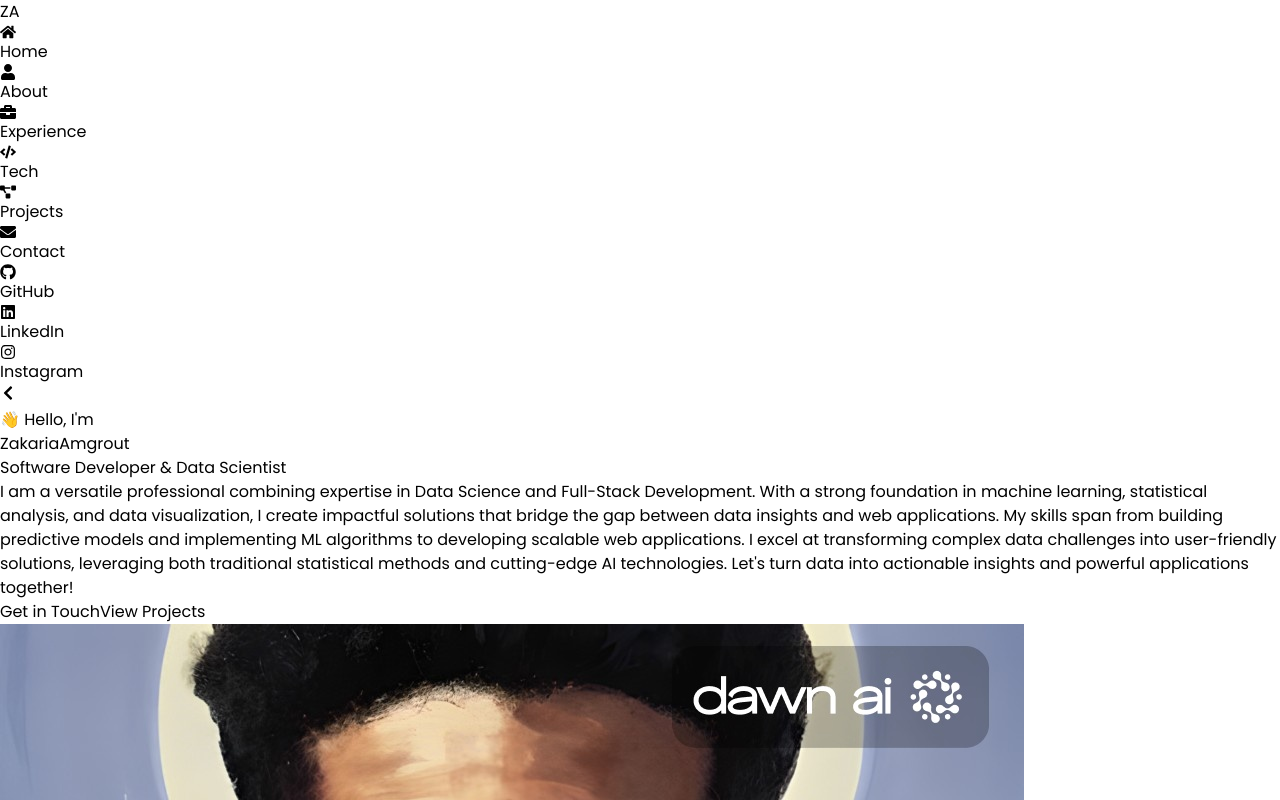
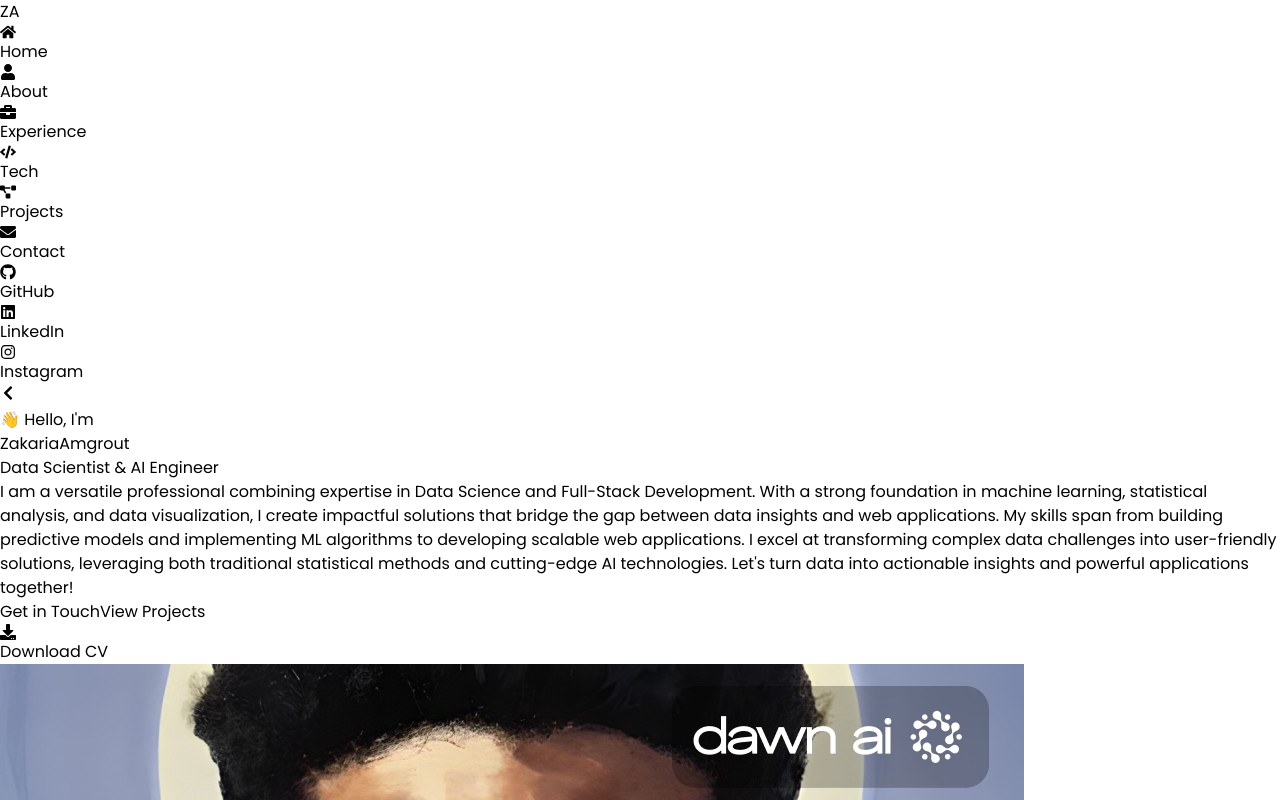
Before and after one commit to blueskullMRX/portfolio, a React (Vite) app: page / in a window 1280 px wide. Shown: the top 800 px of the page. Built offline with nearby package versions, Linux system fonts and the light colour scheme.

Commit message:
Add CV download buttons and update title to Data Scientist & AI Engineer

```diff
--- a/src/components/Contact.jsx
+++ b/src/components/Contact.jsx
@@ -1,6 +1,6 @@
 import { CONTACT } from "../constants"
 import { motion } from "framer-motion"
-import { FaMapMarkerAlt, FaPhone, FaEnvelope, FaPaperPlane } from "react-icons/fa"
+import { FaMapMarkerAlt, FaPhone, FaEnvelope, FaPaperPlane, FaDownload, FaEye } from "react-icons/fa"
 
 const contactInfo = [
   { icon: <FaMapMarkerAlt />, label: "Location", value: CONTACT.address },
@@ -61,7 +61,7 @@ const Contact = () => {
           whileInView={{ opacity: 1, y: 0 }}
           transition={{ duration: 0.6, delay: 0.3 }}
           viewport={{ once: true }}
-          className="mt-12 text-center"
+          className="mt-12 text-center space-y-4"
         >
           <motion.a
             href={`mailto:${CONTACT.email}`}
@@ -72,6 +72,31 @@ const Contact = () => {
             <FaPaperPlane />
             Let's Work Together
           </motion.a>
+
+          {/* CV Buttons */}
+          <div className="flex flex-wrap items-center justify-center gap-4 mt-6">
+            <motion.a
+              href="/portfolio/cv.pdf"
+              target="_blank"
+              rel="noopener noreferrer"
+              whileHover={{ scale: 1.05 }}
+              whileTap={{ scale: 0.95 }}
+              className="inline-flex items-center gap-2 px-6 py-3 glass rounded-full text-white font-medium hover:bg-white/10 transition-all duration-300"
+            >
+              <FaEye />
+              View CV
+            </motion.a>
+            <motion.a
+              href="/portfolio/cv.pdf"
+              download="Zakaria_Amgrout_CV.pdf"
+              whileHover={{ scale: 1.05 }}
+              whileTap={{ scale: 0.95 }}
+              className="inline-flex items-center gap-2 px-6 py-3 glass rounded-full text-white font-medium hover:bg-white/10 transition-all duration-300"
+            >
+              <FaDownload />
+              Download CV
+            </motion.a>
+          </div>
         </motion.div>
       </div>
     </section>
--- a/src/components/Hero.jsx
+++ b/src/components/Hero.jsx
@@ -49,7 +49,7 @@ const Hero = () => {
             >
               <span className="h-[2px] w-12 bg-gradient-to-r from-purple-500 to-pink-500"></span>
               <span className="text-2xl sm:text-3xl font-light bg-gradient-to-r from-pink-300 via-purple-400 to-cyan-400 bg-clip-text text-transparent">
-                Software Developer & Data Scientist
+                Data Scientist & AI Engineer
               </span>
             </motion.div>
 
@@ -83,6 +83,16 @@ const Hero = () => {
                 className="px-8 py-3 glass rounded-full text-white font-medium hover:bg-white/10 transition-all duration-300"
               >
                 View Projects
+              </motion.a>
+              <motion.a
+                href="/portfolio/cv.pdf"
+                download="Zakaria_Amgrout_CV.pdf"
+                whileHover={{ scale: 1.05 }}
+                whileTap={{ scale: 0.95 }}
+                className="px-8 py-3 glass rounded-full text-white font-medium hover:bg-white/10 transition-all duration-300 flex items-center gap-2"
+              >
+                <FaDownload />
+                Download CV
               </motion.a>
             </motion.div>
           </div>
```
Also changed, not shown: 1 other file (tests, documents, lock files or other folders).
